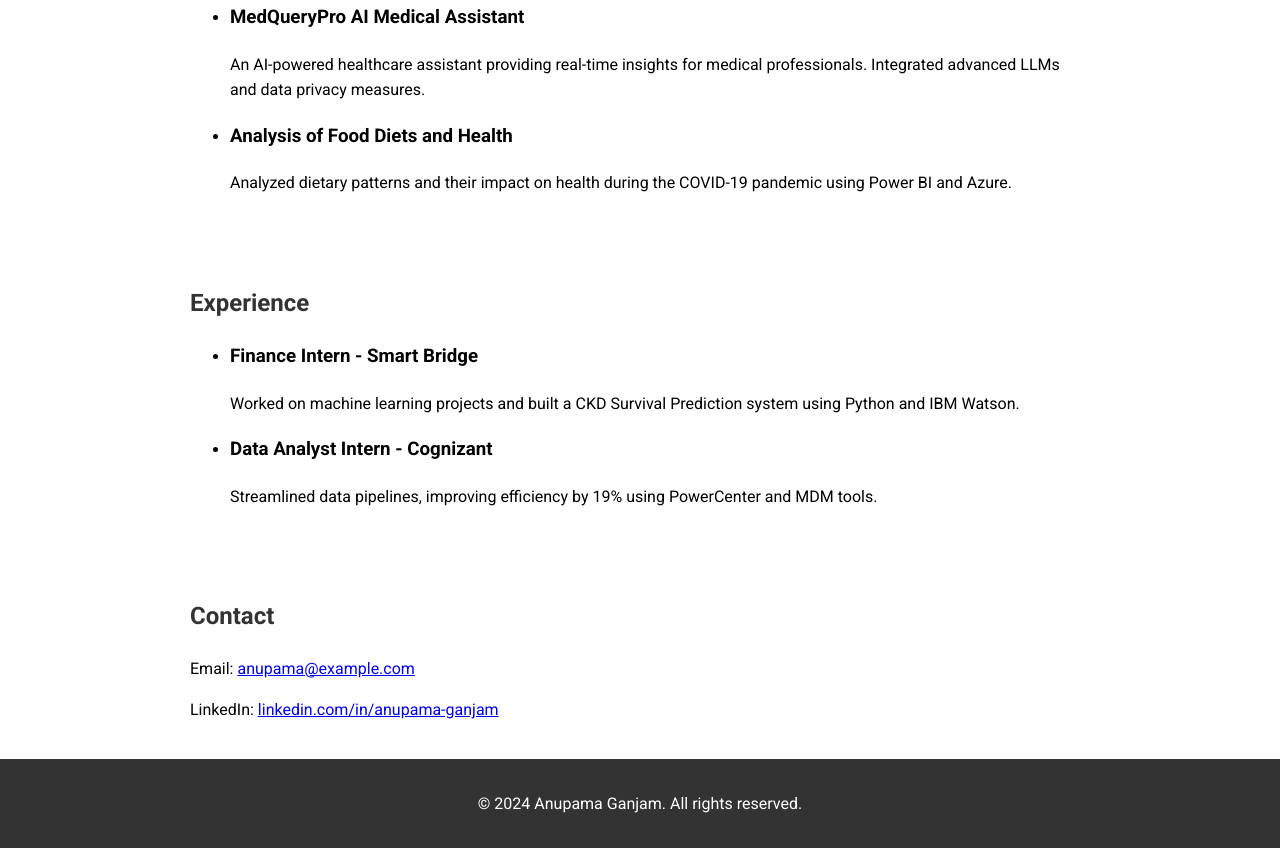
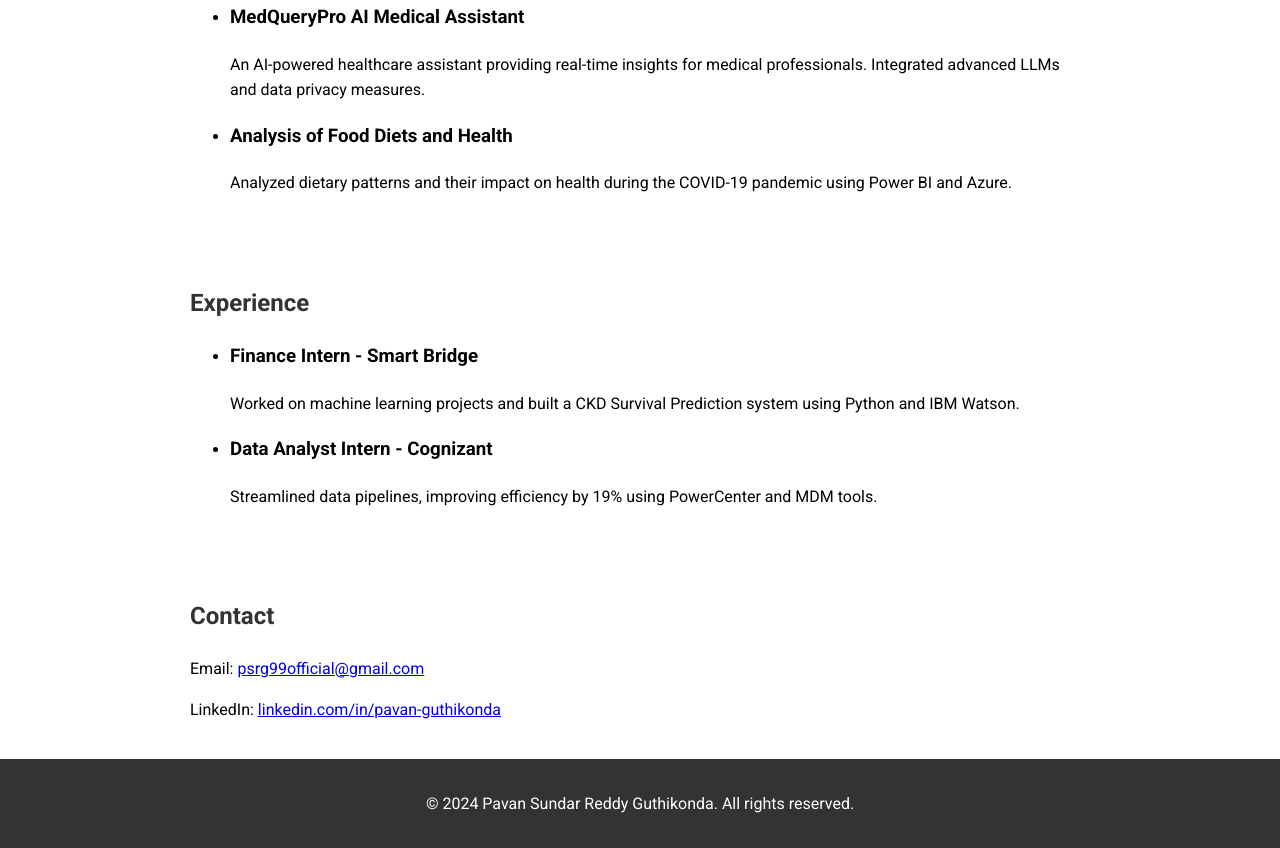
Before and after one commit to pavan7357/MyPortfolio, a plain HTML site: page index.html in a window 1280 px wide. Shown: the part 532-1380 px from the top of the page. Drawn offline with Linux system fonts and the light colour scheme.

Commit message:
Update index.html

```diff
--- a/index.html
+++ b/index.html
@@ -3,14 +3,14 @@
 <head>
     <meta charset="UTF-8">
     <meta name="viewport" content="width=device-width, initial-scale=1.0">
-    <title>Portfolio - Anupama Ganjam</title>
+    <title>Portfolio - Pavan Sundar Reddy Guthikonda</title>
     <link href="https://fonts.googleapis.com/css2?family=Roboto:wght@400;700&display=swap" rel="stylesheet">
     <link rel="stylesheet" href="style.css">
 </head>
 <body>
     <header>
         <div class="container">
-            <h1>Anupama Ganjam</h1>
+            <h1>Pavan Sundar Reddy Guthikonda</h1>
             <p>Finance Professional | Data Enthusiast | Aspiring Analyst</p>
             <nav>
                 <ul>
@@ -58,12 +58,12 @@
 
     <section id="contact" class="container">
         <h2>Contact</h2>
-        <p>Email: <a href="mailto:anupama@example.com">anupama@example.com</a></p>
-        <p>LinkedIn: <a href="https://www.linkedin.com/in/anupama-ganjam" target="_blank">linkedin.com/in/anupama-ganjam</a></p>
+        <p>Email: <a href="mailto:psrg99official@gmail.com">psrg99official@gmail.com</a></p>
+        <p>LinkedIn: <a href="https://www.linkedin.com/in/guthikonda-pavan-sundar-reddy-709920223/" target="_blank">linkedin.com/in/pavan-guthikonda</a></p>
     </section>
 
     <footer>
-        <p>&copy; 2024 Anupama Ganjam. All rights reserved.</p>
+        <p>&copy; 2024 Pavan Sundar Reddy Guthikonda. All rights reserved.</p>
     </footer>
 </body>
 </html>
```
